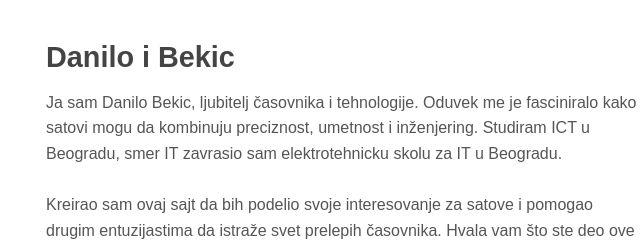
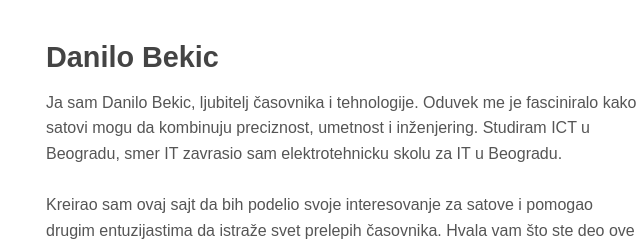
Before and after one commit to Bqki7/SvetSatova.github-io, a plain HTML site: page o_autoru.html in a window 1280 px wide. Shown: the part 485-726 px from the top of the page, 294-934 px from the left. Drawn offline with Linux system fonts and the light colour scheme.

Commit message:
Update o_autoru.html

```diff
--- a/o_autoru.html
+++ b/o_autoru.html
@@ -32,7 +32,7 @@
       <div class="author-content">
           <img src="slike/student.jpg" alt="Autor" class="author-image">
           <div class="author-bio">
-              <h2>Danilo i Bekic</h2>
+              <h2>Danilo Bekic</h2>
               <p>Ja sam Danilo Bekic, ljubitelj časovnika i tehnologije. Oduvek me je fasciniralo kako satovi mogu da kombinuju preciznost, umetnost i inženjering.
                 Studiram ICT u Beogradu, smer IT zavrasio sam elektrotehnicku skolu za IT u Beogradu.
               <br><br>
```
